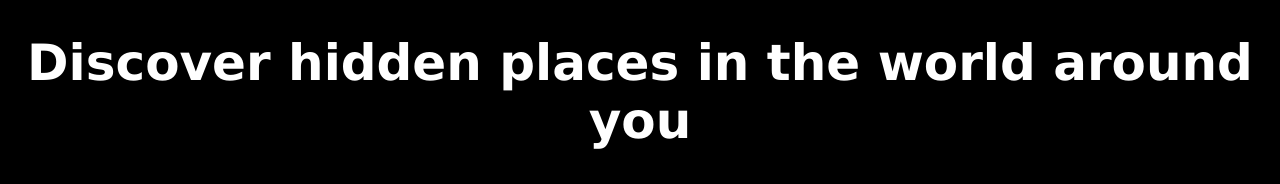
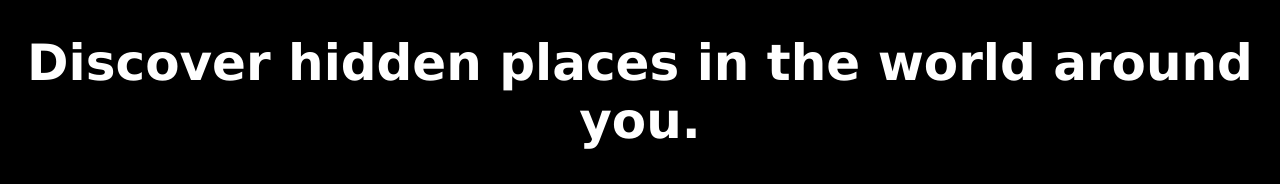
Before and after one commit to antjeton/excursion, a plain HTML site: page index/index.html in a window 1280 px wide. Shown: the top 184 px of the page. Drawn offline with Linux system fonts and the light colour scheme.

Commit message:
fixed type

```diff
--- a/index/index.html
+++ b/index/index.html
@@ -5,7 +5,7 @@
 <link href="../resources/css/style.css"type="text/css"rel="stylesheet">
 </head>
 <body>
-  <h1> Discover hidden places in the world around you</h1>
+  <h1> Discover hidden places in the world around you.</h1>
   <p>
     <a href="#">Download Excursion (Comming soon!)</a>
    </p>
```
